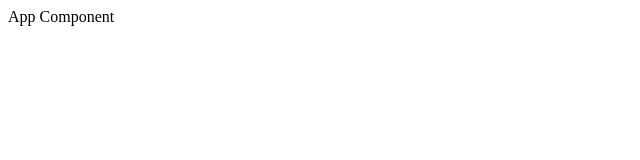
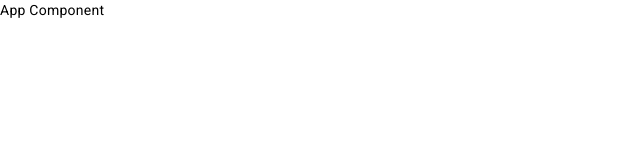
Before and after one commit to KadeHels/Arkade, an Angular app in the folder arkade/: page / in a window 1280 px wide. Shown: the top 160 px of the page, without its empty margins (0-640 px from the left). Built offline with nearby package versions, Linux system fonts and the light colour scheme.

Commit message:
add material

```diff
--- a/arkade/angular.json
+++ b/arkade/angular.json
@@ -25,6 +25,7 @@
               "src/assets"
             ],
             "styles": [
+              "@angular/material/prebuilt-themes/purple-green.css",
               "src/styles.css"
             ],
             "scripts": []
@@ -87,6 +88,7 @@
               "src/assets"
             ],
             "styles": [
+              "@angular/material/prebuilt-themes/purple-green.css",
               "src/styles.css"
             ],
             "scripts": []
--- a/arkade/package.json
+++ b/arkade/package.json
@@ -12,10 +12,12 @@
   "private": true,
   "dependencies": {
     "@angular/animations": "^15.2.0",
+    "@angular/cdk": "^15.2.2",
     "@angular/common": "^15.2.0",
     "@angular/compiler": "^15.2.0",
     "@angular/core": "^15.2.0",
     "@angular/forms": "^15.2.0",
+    "@angular/material": "^15.2.2",
     "@angular/platform-browser": "^15.2.0",
     "@angular/platform-browser-dynamic": "^15.2.0",
     "@angular/router": "^15.2.0",
--- a/arkade/src/app/app.module.ts
+++ b/arkade/src/app/app.module.ts
@@ -3,6 +3,7 @@
 
 import { AppRoutingModule } from './app-routing.module';
 import { AppComponent } from './app.component';
+import { BrowserAnimationsModule } from '@angular/platform-browser/animations';
 
 @NgModule({
   declarations: [
@@ -10,7 +11,8 @@
   ],
   imports: [
     BrowserModule,
-    AppRoutingModule
+    AppRoutingModule,
+    BrowserAnimationsModule
   ],
   providers: [],
   bootstrap: [AppComponent]
--- a/arkade/src/index.html
+++ b/arkade/src/index.html
@@ -6,8 +6,11 @@
   <base href="/">
   <meta name="viewport" content="width=device-width, initial-scale=1">
   <link rel="icon" rel="shortcut icon" type="image/x-icon" href="favicon.ico">
+  <link rel="preconnect" href="https://fonts.gstatic.com">
+  <link href="https://fonts.googleapis.com/css2?family=Roboto:wght@300;400;500&display=swap" rel="stylesheet">
+  <link href="https://fonts.googleapis.com/icon?family=Material+Icons" rel="stylesheet">
 </head>
-<body>
+<body class="mat-typography">
   <app-root></app-root>
 </body>
 </html>
--- a/arkade/src/styles.css
+++ b/arkade/src/styles.css
@@ -1 +1,4 @@
 /* You can add global styles to this file, and also import other style files */
+
+html, body { height: 100%; }
+body { margin: 0; font-family: Roboto, "Helvetica Neue", sans-serif; }
```
Also changed, not shown: 1 other file (tests, documents, lock files or other folders).
